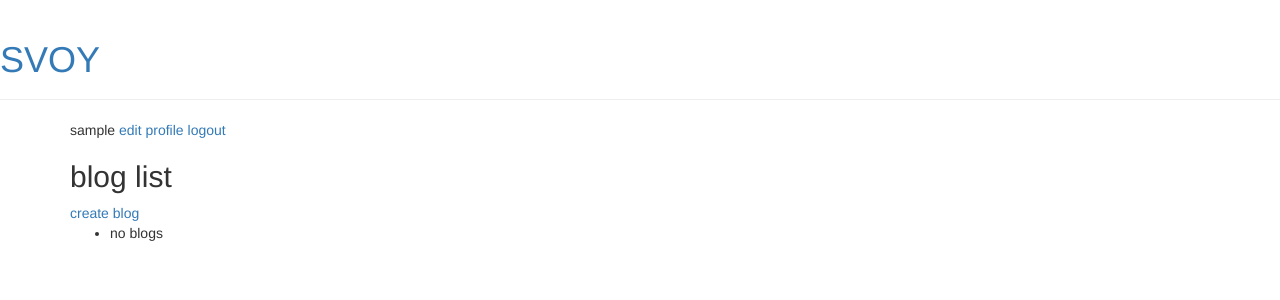
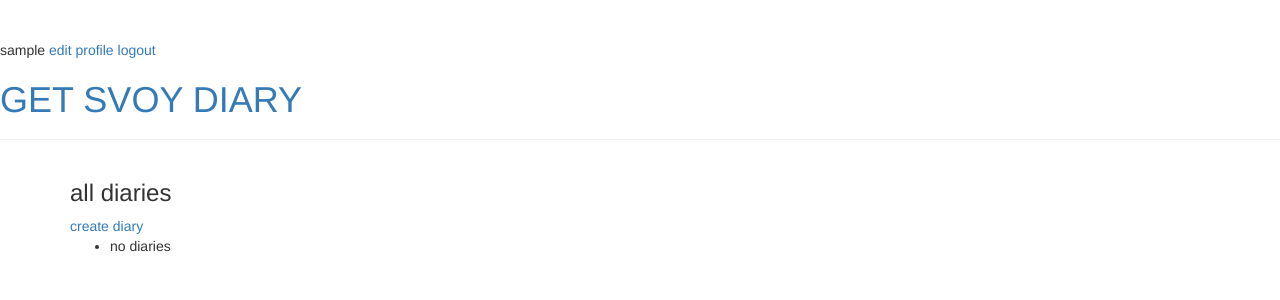
Before and after one commit to akarumeidesu/svoy-blog, a Django app: page / in a window 1280 px wide. Shown: the top 300 px of the page. Run offline with Django 3.2, Linux system fonts and the light colour scheme; the visitor is signed in with stand-in values (Sample User, id 1); data that the repository does not hold is empty; some libraries are stand-ins or nearby versions.

Commit message:
exam version

```diff
--- a/blog/urls.py
+++ b/blog/urls.py
@@ -8,7 +8,7 @@ urlpatterns = [
     # path('', BlogListView.as_view(), name='home'),
     path('', BlogListView.as_view(), name='blog-list'),
     path('blog/create/', login_required(BlogCreateView.as_view()), name='blog-create'),
-    path('blog/<int:pk>/', BlogDetailView.as_view(), name='post-detail'),
+    path('blog/<int:pk>/', BlogDetailView.as_view(), name='blog-detail'),
 
     path('<str:slug>/', PostListView.as_view(), name='post-list'),
     path('post/create/', login_required(PostCreateView.as_view()), name='post-create'),
--- a/blog/views.py
+++ b/blog/views.py
@@ -6,6 +6,11 @@ from blog.forms import PostForm, BlogForm, CommentForm
 from blog.models import Post, Blog, Comment
 
 
+
+# def index(request):
+#     latest_question_list = Question.objects.order_by('-pub_date')[:5]
+#     context = {'latest_question_list': latest_question_list}
+#     return render(request, 'home.html', context)
 
 # BLOGS
 
@@ -58,10 +63,14 @@ class PostCreateView(CreateView):
 class CommentCreateView(CreateView):
     model = Comment
     form_class = CommentForm
-    success_url = reverse_lazy('blog-list')
+    # success_url = reverse_lazy('post-detail', args=[self.kwargs.get('post_id')])
 
     def form_valid(self, form):
         post = Post.objects.get(id=self.kwargs.get('post_id'))
         form.instance.post = post
         form.instance.user = self.request.user
         return super().form_valid(form)
+
+    def get_success_url(self, **kwargs):
+        if  kwargs != None:
+            return reverse_lazy('post-detail', args=[self.kwargs.get('post_id')])
--- a/mysite/settings.py
+++ b/mysite/settings.py
@@ -120,8 +120,11 @@ USE_TZ = True
 # https://docs.djangoproject.com/en/2.2/howto/static-files/
 
 STATIC_URL = '/static/'
-STATIC_ROOT = os.path.join(BASE_DIR, 'static')
+STATIC_ROOT = '' #os.path.join(BASE_DIR, 'static')
+STATICFILES_DIRS = ( os.path.join('static'), )
 
+MEDIA_ROOT = ( os.path.join(BASE_DIR, 'media') )
+MEDIA_URL = '/media/'
 
 LOGIN_REDIRECT_URL = 'blog-list'
 LOGOUT_REDIRECT_URL = 'blog-list'
--- a/mysite/urls.py
+++ b/mysite/urls.py
@@ -16,7 +16,9 @@ Including another URLconf
 
 from django.contrib import admin
 from django.urls import path, include
-
+from django.conf.urls.static import static
+from django.urls import path
+from django.conf import settings
 urlpatterns = [
     path('admin/', admin.site.urls),
 
@@ -25,3 +27,5 @@ urlpatterns = [
 
     path('', include('blog.urls')),
 ]
+
+urlpatterns += static(settings.MEDIA_URL, document_root=settings.MEDIA_ROOT)
--- a/templates/base.html
+++ b/templates/base.html
@@ -6,7 +6,7 @@
     <!-- <meta name="viewport" content="width=device-width, initial-scale=1, shrink-to-fit=no"> -->
     <title>{% block title %}svoy{% endblock %}</title>
 
-    <link rel="shortcut icon" href="{% static 'favicon.ico' %}">
+    <link rel="shortcut icon" href="{% static 'media/favicon.ico' %}">
 
     <link rel="stylesheet" href="//maxcdn.bootstrapcdn.com/bootstrap/3.2.0/css/bootstrap.min.css">
     <link rel="stylesheet" href="//maxcdn.bootstrapcdn.com/bootstrap/3.2.0/css/bootstrap-theme.min.css">
@@ -16,16 +16,28 @@
 </head>
 <body>
     <div class="page-header">
-        <h1><a href="/">SVOY</a></h1>
+        {% comment %} <h1><a href="/">SVOY</a></h1> {% endcomment %}
+        {% if user.is_authenticated %}
+            {{ user.username }} <a href="{% url 'edit-profile' user.pk %}">edit profile</a>
+            <a href="{% url 'logout' %}">logout</a>
+            {% if user.blog %}
+                <h1><a href="{% url 'post-list' user.username %}">SVOY DIARY</a></h1>
+            {% else %}
+                <h1><a href="{% url 'post-create' %}">GET SVOY DIARY</a></h1>
+            {% endif %}
+        {% else %}
+            <p>you are not logged in <a href="{% url 'login' %}">login</a> or <a href="{% url 'signup' %}">sign up</a> </p>
+        {% endif %}
+
+
     </div>
+
     <div class="content container">
-        {% if user.is_authenticated %}
-        {{ user.username }} <a href="{% url 'edit-profile' user.pk %}">edit profile</a>
-        <a href="{% url 'logout' %}">logout</a>
-        {% else %}
-        <p>you are not logged in <a href="{% url 'login' %}">login</a> or <a href="{% url 'signup' %}">sign up</a> </p>
-        {% endif %}
+
+
+
         {% block content %}
+
         {% endblock %}
     </div>
 </body>
--- a/templates/blog/blog_form.html
+++ b/templates/blog/blog_form.html
@@ -1,12 +1,12 @@
 {% extends 'base.html' %}
-{% block title %} create blog {% endblock %}
+{% block title %} create diary {% endblock %}
 {% block content %}
-<h2>create blog</h2>
+<h3>create diary</h3>
 <form method="POST">
     {% csrf_token %}
     <!-- {{ form.as_table }} -->
     {{ form.as_p }}
-    <button type="submit">create blog</button>
+    <button type="submit">create diary</button>
 </form>
 <a href="{% url 'blog-list' %}">back</a>
 {% endblock %}
--- a/templates/blog/blog_list.html
+++ b/templates/blog/blog_list.html
@@ -1,19 +1,20 @@
 {% extends 'base.html' %}
-{% block title %} blog {% endblock %}
+{% comment %} {% block title %} blog {% endblock %} {% endcomment %}
 {% block content %}
-<h2>blog list</h2>
+<h3> all diaries</h3>
     {% if user.is_authenticated and not user.blog %}
-    <a href="{% url 'blog-create' %}">create blog</a>
+    <a href="{% url 'blog-create' %}">create diary</a>
     {% endif %}
 <ul>
     {% for blog in object_list %}
     <li>
-        <h4><a href="{% url 'post-list' blog.user.username %}">{{ blog.title }}</a></h4>
+        {% comment %} <h4><a href="{% url 'post-list' blog.user.username %}">{{ blog.title }}</a></h4> {% endcomment %}
+        <h4><a href="{% url 'blog-detail' blog.id %}">{{ blog.title }}</a></h4>
         <p>{{ blog.description }}</p>
-        <p><i>{{ blog.user.username }}</i></p>
+        <p><i>by {{ blog.user.username }}</i></p>
     </li>
     {% empty %}
-        <li>no blogs</li>
+        <li>no diaries</li>
     {% endfor %}
 </ul>
 {% endblock %}
--- a/templates/blog/comment_form.html
+++ b/templates/blog/comment_form.html
@@ -1,7 +1,7 @@
 {% extends 'base.html' %}
 {% block title %} comment {% endblock %}
 {% block content %}
-<h2>comment this</h2>
+<h3>comment this</h3>
 <form method="POST">
     {% csrf_token %}
     <!-- {{ form.as_table }} -->
--- a/templates/blog/post_form.html
+++ b/templates/blog/post_form.html
@@ -1,7 +1,7 @@
 {% extends 'base.html' %}
 {% block title %} add post {% endblock %}
 {% block content %}
-<h2>create post</h2>
+<h3>create post</h3>
 <form method="POST">
     {% csrf_token %}
     <!-- {{ form.as_table }} -->
--- a/templates/blog/post_list.html
+++ b/templates/blog/post_list.html
@@ -1,8 +1,8 @@
 {% extends 'base.html' %}
-{% block title %} blog {% endblock %}
+{% block title %} post list {% endblock %}
 {% block content %}
-<h2>post list</h2>
-<a href="{% url 'post-create' %}">create post</a>
+{% comment %} <h2>{{ object_list }}</h2> {% endcomment %}
+
 <ul>
     {% for post in object_list %}
     <li>
```
Also changed, not shown: blog/models.py (+1 -6 lines), templates/blog/blog_detail.html (+7 -10 lines), templates/blog/post_detail.html (+5 -7 lines), _db.sqlite3 (deleted), blog/migrations/0003_blog_image.py (added), media/blog/pepe.jpg (added), media/pepe.jpg (added).
